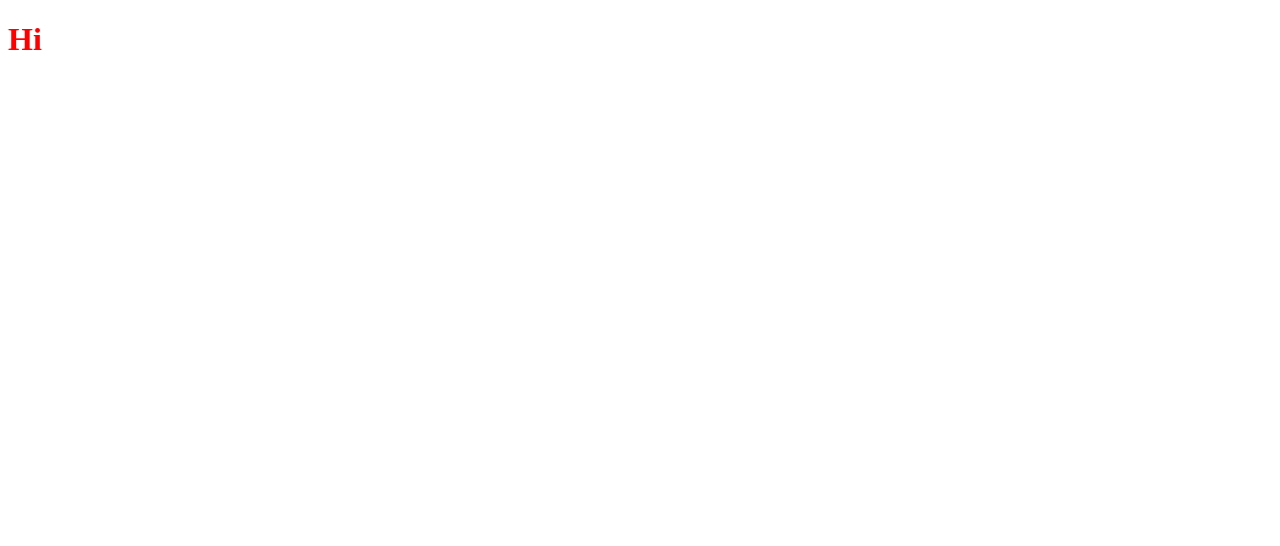
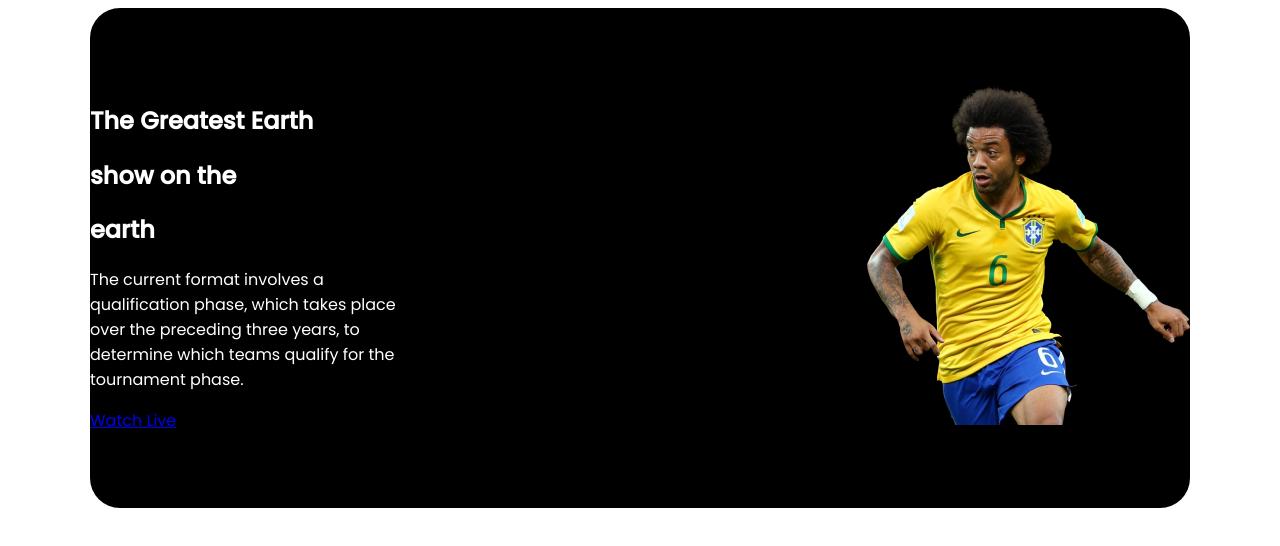
Before and after one commit to Shaounsn/World-cup-2nd-asgn, a plain HTML site: page index.html in a window 1280 px wide. Drawn offline with Linux system fonts and the light colour scheme.

Commit message:
initial-banner

```diff
--- a/index.html
+++ b/index.html
@@ -5,12 +5,38 @@
     <meta charset="UTF-8">
     <meta http-equiv="X-UA-Compatible" content="IE=edge">
     <meta name="viewport" content="width=device-width, initial-scale=1.0">
+    <!-- fontawsome -->
+
+
     <link rel="stylesheet" href="styles/style-main.css">
-    <title>Document</title>
+    <title>World-Cup</title>
 </head>
 
 <body>
-    <h1>Hi</h1>
+    <main>
+        <section class="Banner">
+
+            <div class="Banner-word">
+
+                <h1>The Greatest Earth </h1>
+                <h1>show on the</h1>
+                <h1>earth</h1>
+                <p> The current format involves a qualification phase, which takes place over the
+                    preceding three years, to
+                    determine which teams qualify for the tournament phase.</p>
+                <a href="_Blank"> Watch Live</a>
+
+            </div>
+
+            <div class="Banner-image">
+                <img src="assets/Banner Image.png" alt="">
+            </div>
+
+
+
+
+        </section>
+    </main>
 </body>
 
 </html>
--- a/styles/style-main.css
+++ b/styles/style-main.css
@@ -1,3 +1,35 @@
-h1 {
-    color: red;
+@import url('https://fonts.googleapis.com/css2?family=Poppins:wght@400;500&display=swap');
+
+body {
+    font-family: 'Poppins', sans-serif;
 }
+
+main {
+    display: flex;
+    flex-direction: column;
+    align-items: center;
+}
+
+.Banner {
+    display: flex;
+    align-items: center;
+    background-color: black;
+    width: 1100px;
+    height: 500px;
+    border-radius: 30px;
+
+}
+
+.banner-word {
+    padding-left: 20px;
+}
+
+h1,
+p {
+    color: white;
+    width: 40%
+}
+
+.fa-arrow-right {
+    color: white
+}
```
